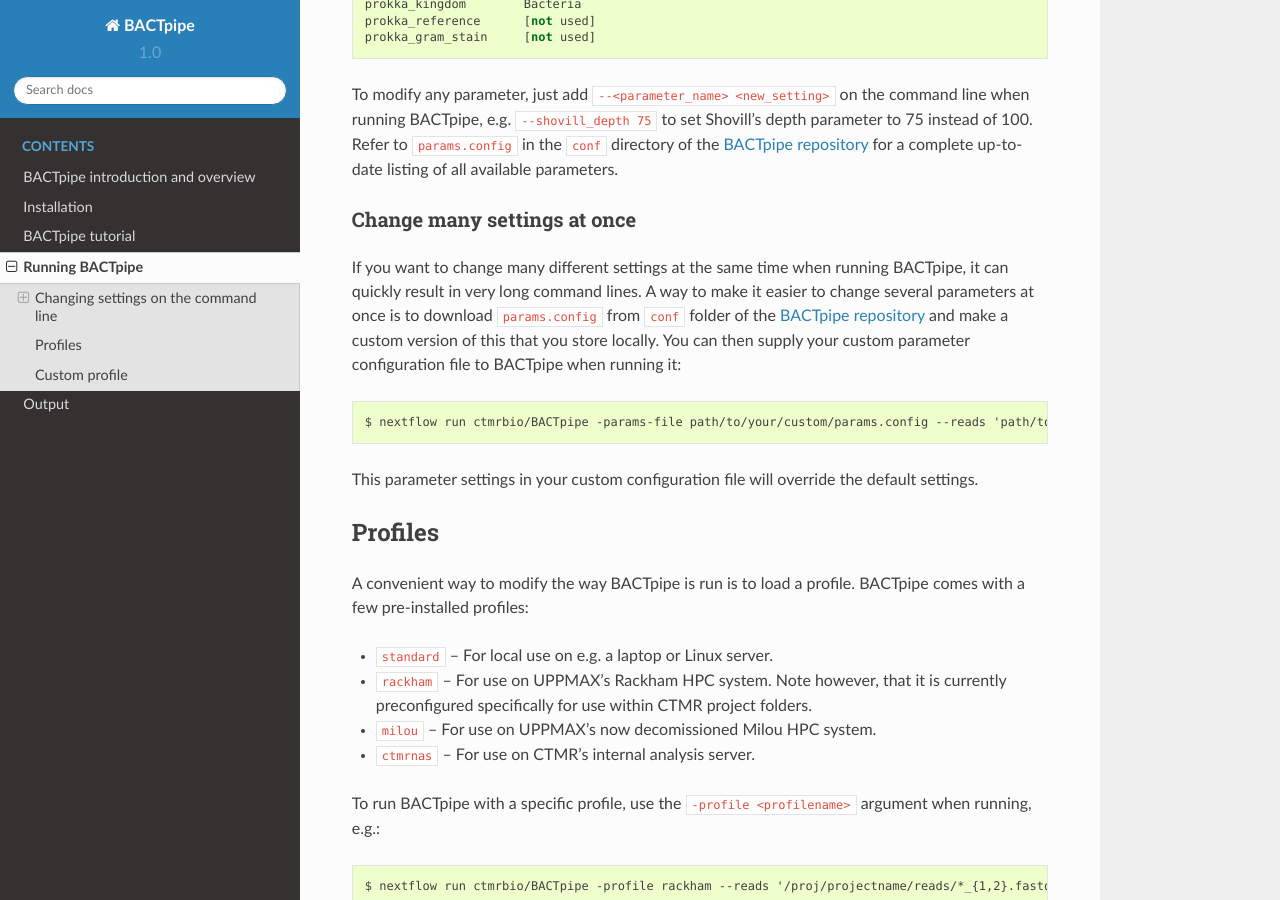
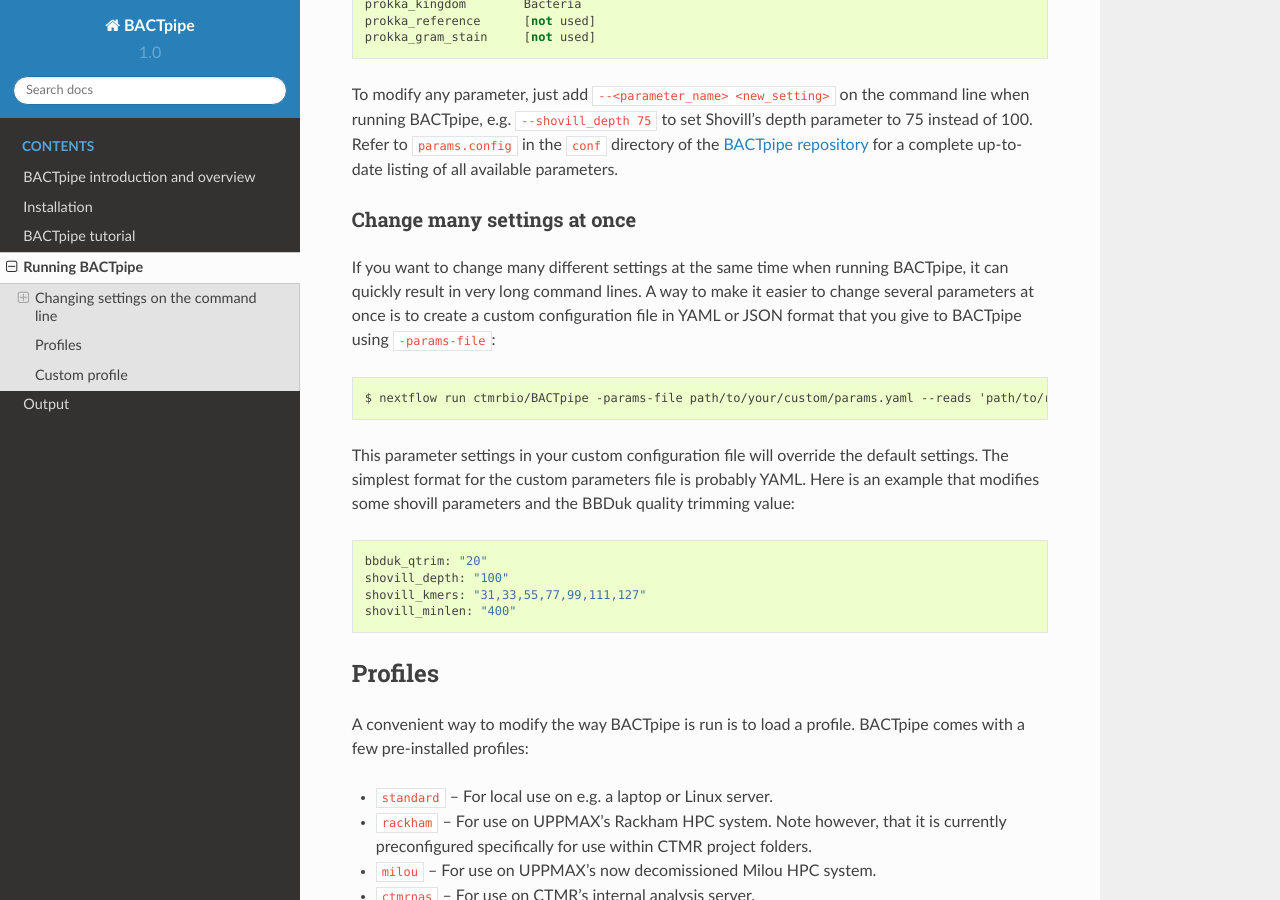
Before and after one commit to ctmrbio/BACTpipe, a Sphinx documentation site: the page built from docs/source/running.rst, in a window 1280 px wide and 900 px high, scrolled down 1373 px. Built offline with Sphinx 7.4.7 and the Read the Docs theme 2.0.0, drawn with Linux system fonts in a browser that asks for light colours.

Commit message:
Add YAML info

```diff
--- a/docs/source/running.rst
+++ b/docs/source/running.rst
@@ -78,15 +78,20 @@
 ............................
 If you want to change many different settings at the same time when running
 BACTpipe, it can quickly result in very long command lines. A way to make it
-easier to change several parameters at once is to download ``params.config`` from
-``conf`` folder of the `BACTpipe repository`_ and make a custom version of this
-that you store locally. You can then supply your custom parameter configuration
-file to BACTpipe when running it::
+easier to change several parameters at once is to create a custom configuration
+file in YAML or JSON format that you give to BACTpipe using ``-params-file``::
 
-    $ nextflow run ctmrbio/BACTpipe -params-file path/to/your/custom/params.config --reads 'path/to/reads/*_{1,2}.fastq.gz'
+    $ nextflow run ctmrbio/BACTpipe -params-file path/to/your/custom/params.yaml --reads 'path/to/reads/*_{1,2}.fastq.gz'
 
 This parameter settings in your custom configuration file will override the
-default settings.
+default settings. The simplest format for the custom parameters file is probably
+YAML. Here is an example that modifies some shovill parameters and the BBDuk quality
+trimming value::
+
+    bbduk_qtrim: "20"
+    shovill_depth: "100"
+    shovill_kmers: "31,33,55,77,99,111,127"
+    shovill_minlen: "400"
 
 
 Profiles
```
